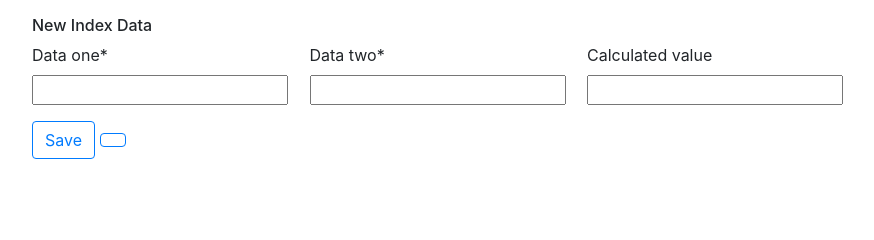
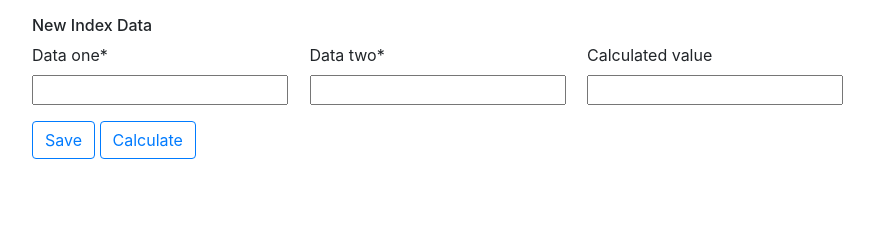
Before and after one commit to kydkang/sims_project2, a Django app: template sims101/templates/sims101/index_list.html in a window 1280 px wide. Shown: the part 276-516 px from the top of the page, without its empty margins (68-942 px from the left). Run offline with Django 3.2, Linux system fonts and the light colour scheme; the template is opened without the code that fills it: values that come from a table or form of the project are taken from there, others are empty; parts of the project's set-up code (start-up, migrations or seed data) failed here and were passed over; some libraries are stand-ins or nearby versions.

Commit message:
Add Calcuate ajax

```diff
--- a/sims101/templates/sims101/index_list.html
+++ b/sims101/templates/sims101/index_list.html
@@ -85,9 +85,29 @@
             </div>
         </div>
         <input class="mt-3 btn btn-outline-primary" type="submit" value="Save" />
-        <button class="mt-3 btn btn-outline-primary" id="calcuate-button" type="button" value="Calculate" />
+        <button class="mt-3 btn btn-outline-primary" id="calculate-button" type="button"> Calculate </button>
     </form>
 </div>
+
+<script>
+      $("#calculate-button").click(function () {               // $ is a shortcut for jQuery
+      alert("Hi");
+      // var url = $("#informeForm").attr("data-satimages-url");  // get the url of the `load_cities` view
+      var url = "/101/ajax/calculate/";  // get the selected event ID from the HTML input
+      var first_data = $("#id_data_one").val();  alert("Hi");
+      var second_data = $("#id_data_two").val();  alert(second_data);
+      $.ajax({                // initialize an AJAX request
+        url: url,              // set the url of the request (= localhost:8000/hr/ajax/load-cities/)
+        data: {
+            'first_data': first_data,
+            'second_data': second_data,
+        },
+        success: function (data) {   // `data` is the return value of the `load_cities` view function
+          $("#final_value").html(data);   // replace the contents of dropdown list
+        }
+      });
+    });
+</script>
 
 {% endblock content %}
 
@@ -120,10 +140,8 @@
 
   <script>
       // $(document).ready(function () {  // always execute this function to update the dropdown // $ is a shortcut for jQuery
-
+        alert("Hi-first");
         if ( {{ request.session.created }} ) {   // reset the 'create' value to false
-            // put the following in any html tag  id="page-links" data-page-links="{% url 'sims101:ajax_change_session' %}
-            // var url = $("#page-links").attr("data-page-links");
             var url = "/101/ajax/change_session/"
             $.ajax({
                 url: url,
@@ -134,8 +152,9 @@
             });
             window.location.href = "{{ request.path }}?page={{ page_obj.paginator.num_pages }}"; // redirect
         };
-    $(document).ready(function () {
-        $("#calcuate-button").click(function () {      alert("Hi");          // $ is a shortcut for jQuery
+
+        $("#calculate-button").click(function () {               // $ is a shortcut for jQuery
+        alert("Hi");
         // var url = $("#informeForm").attr("data-satimages-url");  // get the url of the `load_cities` view
         var url = "/101/ajax/calculate/";  // get the selected event ID from the HTML input
         var first_data = $("id_data_one").val();  alert("Hi");
@@ -151,7 +170,7 @@
           }
         });
       });
-    });
+
   </script>
 
 {% endblock pagination %}
--- a/sims101/views.py
+++ b/sims101/views.py
@@ -67,9 +67,10 @@ def ajax_change_session(request):
     return render(request, 'sims101/index_delete.html')
 
 def ajax_calculate(request):
+    print("In ajax calculate")
     first_data = request.GET.get('first_data')
     second_data = request.GET.get('second_data')
-    final_value = first_data * second_data   ###  same as defined in model.py
+    final_value = int(first_data) * int(second_data)   ###  same as defined in model.py
     return render(request, 'sims101/final_value.html', {'final_value':final_value})
 
 
```
Also changed, not shown: 1 other file.
